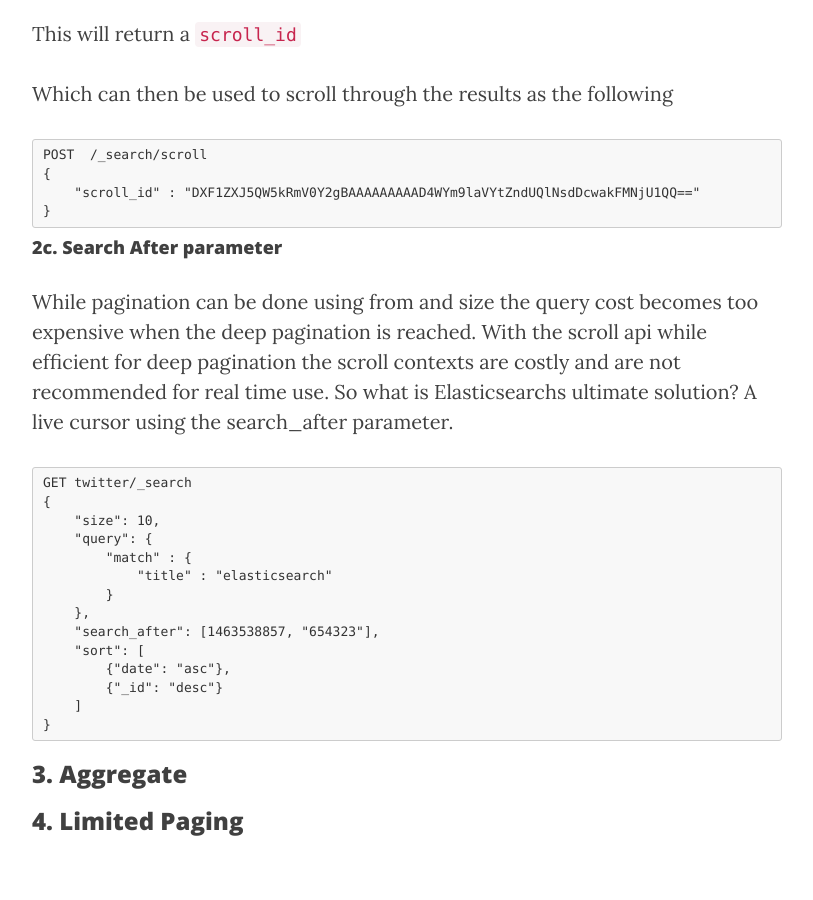
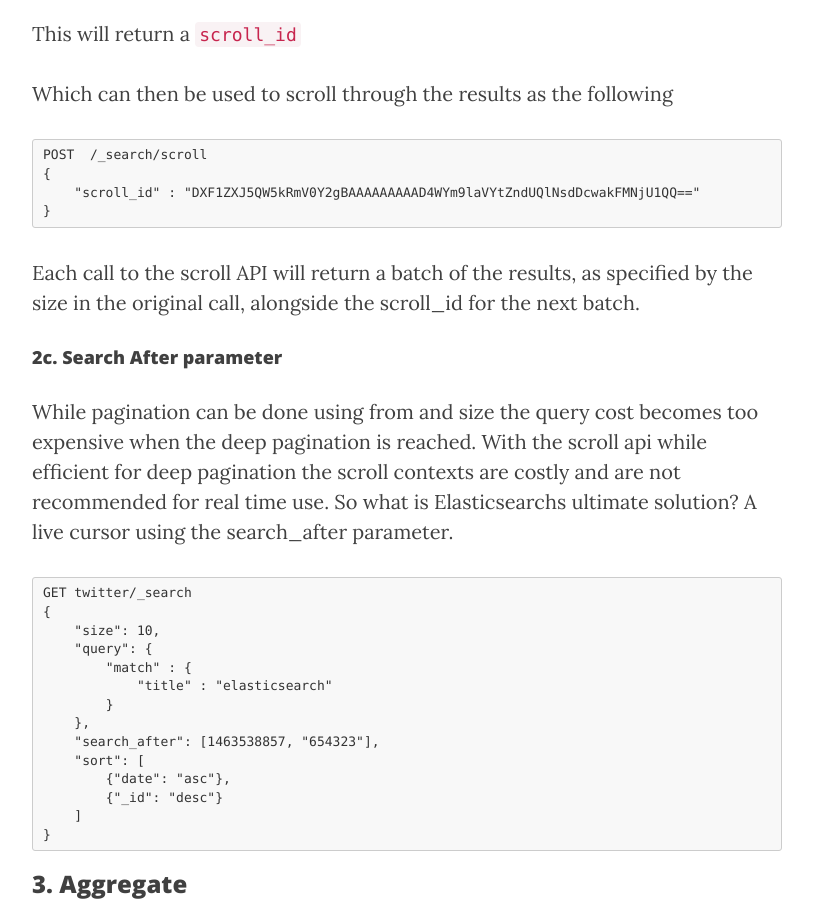
Before and after one commit to kwojcicki/kwojcicki.github.io, a Jekyll site: the page built from _posts/2018-01-15-ES-PAGINATION.md, in a window 1280 px wide and 900 px high, scrolled down 3268 px. Shown: the whole window, without its empty margins (233-1046 px from the left). Built offline with Jekyll 4.4.1, drawn with Linux system fonts in a browser that asks for light colours; nearby versions of some CDN libraries.

Commit message:
finished explaining scroll

````diff
--- a/_posts/2018-01-15-ES-PAGINATION.md
+++ b/_posts/2018-01-15-ES-PAGINATION.md
@@ -83,6 +83,8 @@ POST  /_search/scroll
 }
 ```
 
+Each call to the scroll API will return a batch of the results, as specified by the size in the original call, alongside the scroll_id for the next batch.
+
 #### 2c. Search After parameter
 
 While pagination can be done using from and size the query cost becomes too expensive when the deep pagination is reached. With the scroll api while efficient for deep pagination the scroll contexts are costly and are not recommended for real time use. So what is Elasticsearchs ultimate solution? A live cursor using the search_after parameter.
````
